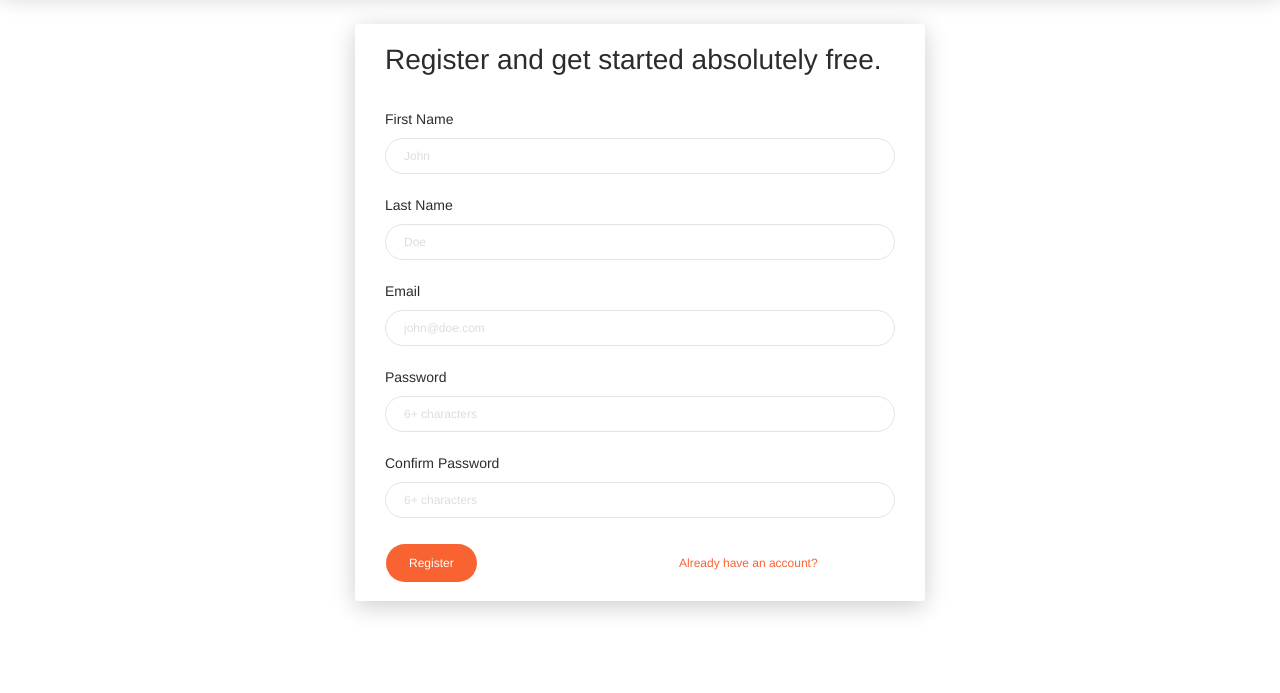
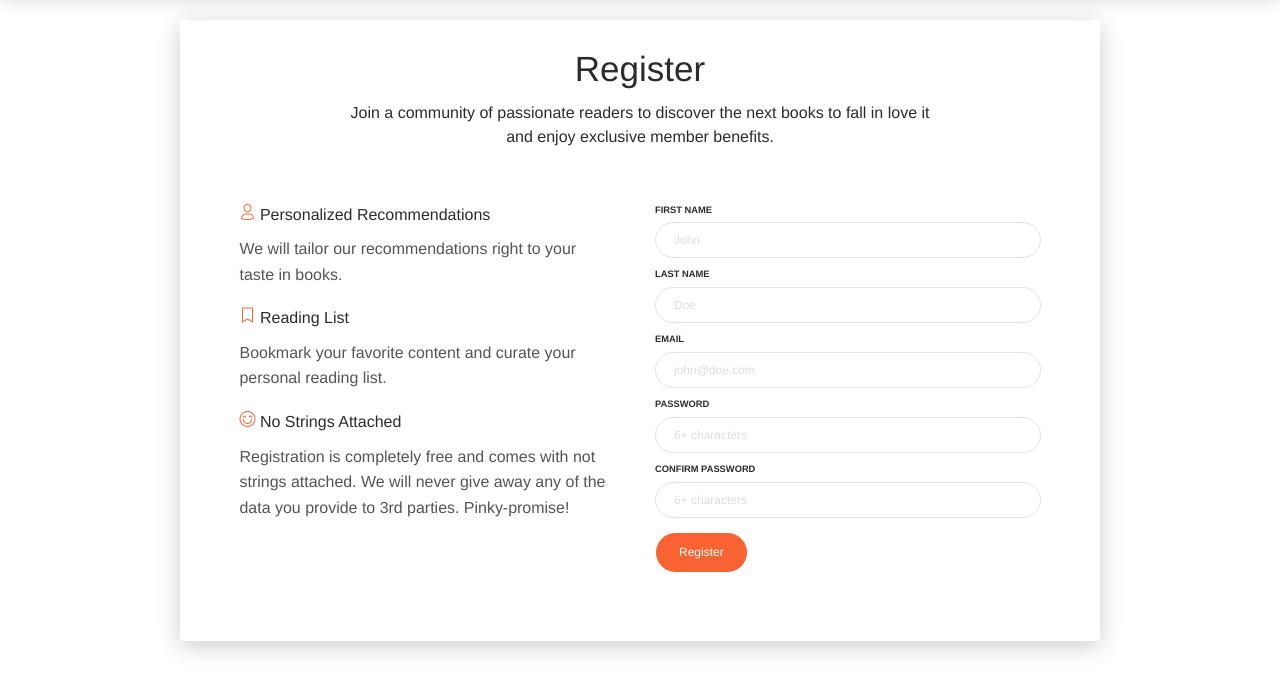
Before and after one commit to FroeMic/FullStack_Info_FinalProject, a Flask app: page /register in a window 1280 px wide. Shown: the part 62-755 px from the top of the page. Run offline with Flask 2, Linux system fonts and the light colour scheme; some libraries are stand-ins or nearby versions.

Commit message:
Style Register View

```diff
--- a/app/static/_css/style.css
+++ b/app/static/_css/style.css
@@ -0,0 +1,45 @@
+.card-signup {
+    max-width: unset;
+    padding: 30px 0;
+}
+
+.card-signup .subtitle {
+    font-size: 12pt;
+    font-weight: 300;
+    margin-bottom: 40px;
+}
+
+.card-signup .card-body {
+    padding: .9375rem 1.875rem;
+}
+
+.card-signup .card-body .col:nth-of-type(1) {
+    padding-left: 5%;
+}
+.card-signup .card-body .col:nth-of-type(2) {
+    padding-right: 5%;
+}
+
+.card-signup label {
+    font-size: 7pt;
+    text-transform: uppercase;
+    font-weight: 700;
+    margin-bottom: 5px;
+}
+
+.card-signup input {
+    margin-bottom: 10px;
+}
+
+.card-signup .info {
+    padding-right: 10px;
+    margin-bottom: 20px;
+}
+.card-signup .info .info-title {
+    font-size: 12pt;
+    margin-bottom: 10px;
+}
+
+.card-signup .info p{
+    color: #555;
+}
--- a/app/templates/register.html
+++ b/app/templates/register.html
@@ -5,64 +5,92 @@
 {% endblock %}
 
 {% block content %}
-  <div class="row mt-4">
-    <div class="col-lg-3 col-md-2 col-sm-1"></div>
-    <div class="col-lg-6 col-md-8 col-sm-10 card">
-      <div class="container">
-          <div class="mt-3">
-              <h3>Register and get started absolutely free.</h3>
+
+<div class="row">
+    <div class="col-lg-10 ml-auto mr-auto">
+        <div class="card card-signup">
+            <h2 class="card-title text-center">Register</h2>
+            <div class="text-center subtitle col-md-8 ml-auto mr-auto">
+                Join a community of passionate readers to discover the next books to fall in love it and enjoy exclusive member benefits.
             </div>
+            <div class="card-body">
+                <div class="row">
+                    <div class="col d-none d-md-block">
+                        <div class="info">
+                            <h5 class="info-title">
+                                <i class="now-ui-icons users_single-02 text-primary"></i>
+                                Personalized Recommendations
+                            </h5>
+                            <p class="description">
+                                We will tailor our recommendations right to your taste in books.
+                            </p>
+                        </div>
+                        <div class="info">
+                            <h5 class="info-title">
+                                <i class="now-ui-icons location_bookmark text-primary"></i>
+                                Reading List
+                            </h5>
+                            <p class="description">
+                                Bookmark your favorite content and curate your personal reading list.
+                            </p>
+                        </div>
+                        <div class="info">
+                            <h5 class="info-title">
+                                <i class="now-ui-icons emoticons_satisfied text-primary"></i>
+                                No Strings Attached
+                            </h5>
+                            <p class="description">
+                                Registration is completely free and comes with not strings attached. We will never give away any of the data you provide to 3rd parties. Pinky-promise!
+                            </p>
+                        </div>
+                    </div>
+                    <div class="col">
                         <form action="" method="post">
                             {{ form.hidden_tag() }}
                             <div class="form-group mb-0">
-                {{ form.firstname.label }}<br>
-                {{ form.firstname(size=32) }}<br>
+                                {{ form.firstname.label }}
+                                {{ form.firstname(size=32) }}
                                 {% for error in form.firstname.errors %}
                                 <span class="text-danger">[{{ error }}]</span>
                                 {% endfor %}
                             </div>
                             <div class="form-group mb-0">
-                  {{ form.lastname.label }}<br>
-                  {{ form.lastname(size=32) }}<br>
+                                {{ form.lastname.label }}
+                                {{ form.lastname(size=32) }}
                                 {% for error in form.lastname.errors %}
                                 <span class="text-danger">[{{ error }}]</span>
                                 {% endfor %}
                             </div>
                             <div class="form-group mb-0">
-                  {{ form.email.label }}<br>
-                  {{ form.email(size=64) }}<br>
+                                {{ form.email.label }}
+                                {{ form.email(size=64) }}
                                 {% for error in form.email.errors %}
                                 <span class="text-danger">[{{ error }}]</span>
                                 {% endfor %}
                             </div>
                             <div class="form-group mb-0">
-                  {{ form.password.label }}<br>
-                  {{ form.password(size=32) }}<br>
+                                {{ form.password.label }}
+                                {{ form.password(size=32) }}
                                 {% for error in form.password.errors %}
                                 <span class="text-danger">[{{ error }}]</span>
                                 {% endfor %}
                             </div>
                             <div class="form-group mb-0">
-                  {{ form.password2.label }}<br>
-                  {{ form.password2(size=32) }}<br>
+                                {{ form.password2.label }}
+                                {{ form.password2(size=32) }}
                                 {% for error in form.password2.errors %}
                                 <span class="text-danger">[{{ error }}]</span>
                                 {% endfor %}
                             </div>
                             <div class="form-group mb-0">
-                <div class="row">
-                  <div class="col col-xs">
                                 {{ form.submit() }}
                             </div>
-                  <div class="col col-xs">
-                      <a class="btn btn-neutral btn-round pull-right" href="{{url_for('login')}}">Already have an account?</a>
+                        </form>
                     </div>
                 </div>
             </div>
-          </form>
-
         </div>
     </div>
-    <div class="col-lg-3 col-md-2 col-sm-1"></div>
 </div>
+
 {% endblock %}
```
Lines whose indentation alone changed are shown as unchanged.
